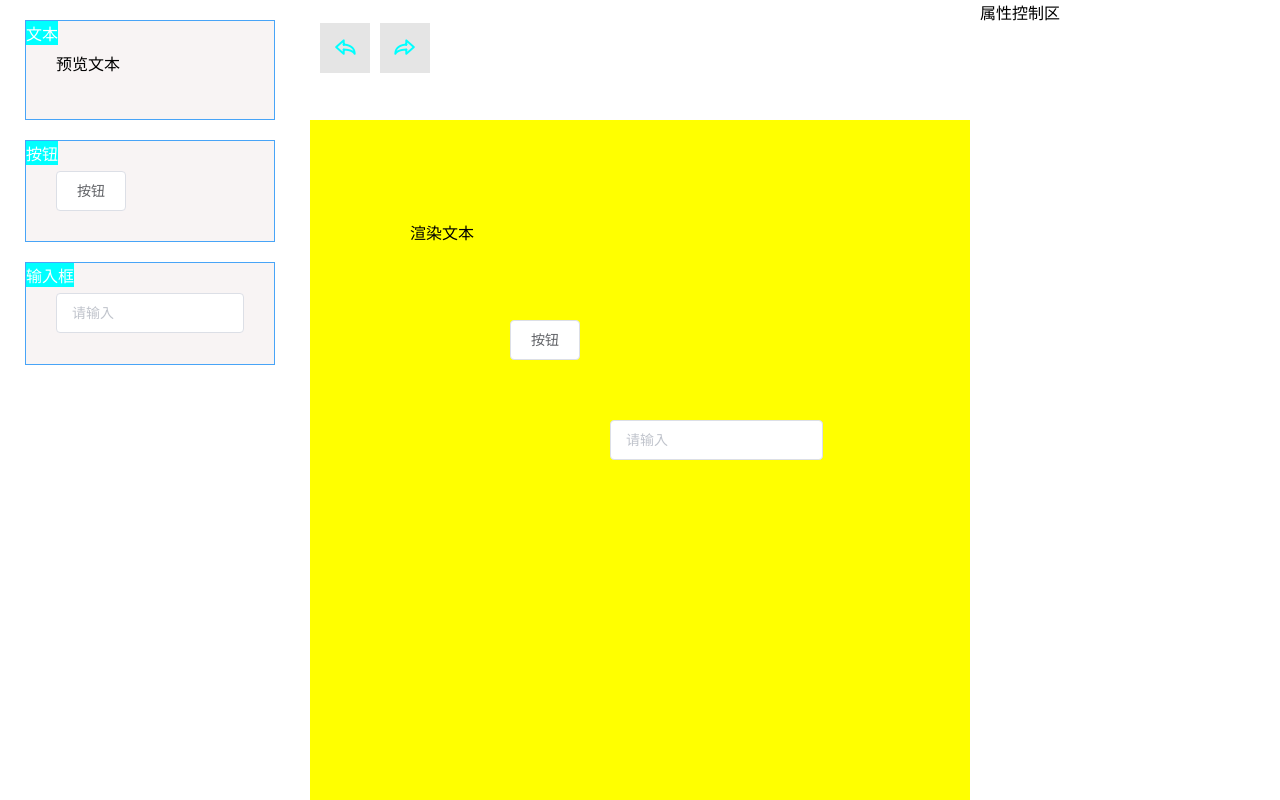
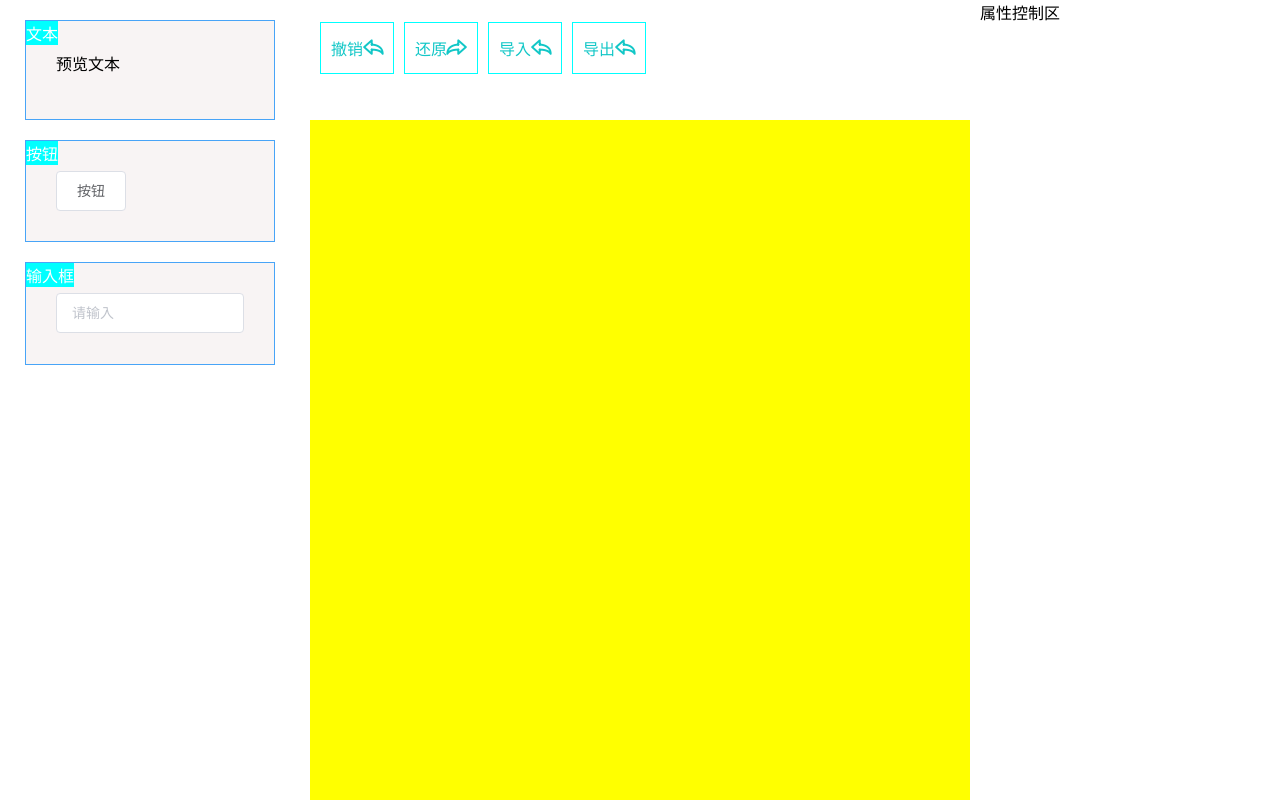
Before and after one commit to Cmingqiu/lowcode_vue3, a Vue app: page / in a window 1280 px wide. Built offline with nearby package versions, Linux system fonts and the light colour scheme.

Commit message:
新增导出

```diff
--- /dev/null
+++ b/src/components/Dialog.jsx
@@ -0,0 +1,59 @@
+import { createVNode, defineComponent, render, reactive } from 'vue';
+import { ElButton, ElDialog, ElInput } from 'element-plus';
+
+const DialogComponent = defineComponent({
+  props: {
+    option: Object
+  },
+  setup(props, ctx) {
+    const state = reactive({
+      isShow: false,
+      option: props.option //用户传入的属性
+    });
+
+    ctx.expose({
+      showDialog(option) {
+        state.isShow = true;
+        state.option = option;
+      }
+    });
+    return () => {
+      /* vue3中的插槽都是函数 */
+      return (
+        <ElDialog v-model={state.isShow} title={state.option.title}>
+          {{
+            default: () => (
+              <ElInput
+                type='textarea'
+                rows={10}
+                v-model={state.option.content}
+              />
+            ),
+            footer: () =>
+              state.option.footer && (
+                <div>
+                  <ElButton type='primary' onclick={confirm}>
+                    确定
+                  </ElButton>
+                  <ElButton onclick={cancel}>取消</ElButton>
+                </div>
+              )
+          }}
+        </ElDialog>
+      );
+    };
+  }
+});
+
+let vm;
+export function $dialog(option) {
+  if (!vm) {
+    let el = document.createElement('div');
+    vm = createVNode(DialogComponent, { option }); //创建组件的虚拟节点
+    document.body.appendChild((render(vm, el), el)); //render将虚拟节点渲染成真实节点 ，手动挂载组件到元素el上
+  }
+  let { showDialog } = vm.component.exposed;
+  showDialog(option);
+}
+
+export default $dialog;
--- a/src/json/data.json
+++ b/src/json/data.json
@@ -3,24 +3,5 @@
     "width": 800,
     "height": 800
   },
-  "blocks": [
-    {
-      "top": 100,
-      "left": 100,
-      "zIndex": 1,
-      "key": "text"
-    },
-    {
-      "top": 200,
-      "left": 200,
-      "zIndex": 1,
-      "key": "button"
-    },
-    {
-      "top": 300,
-      "left": 300,
-      "zIndex": 1,
-      "key": "input"
-    }
-  ]
+  "blocks": []
 }
--- a/src/packages/editor.jsx
+++ b/src/packages/editor.jsx
@@ -5,6 +5,7 @@ import useDrag from '../utils/drag';
 import useFocus from '../utils/useFocus';
 import useBlockDrag from '../utils/useBlockDrag';
 import useCommand from '../utils/useCommand';
+import $dialog from '../components/Dialog';
 
 export default defineComponent({
   props: { modelValue: Object },
@@ -56,6 +57,27 @@ export default defineComponent({
         label: '还原',
         class: 'icon-back restore',
         handle: commands.redo
+      },
+      {
+        label: '导入',
+        class: 'icon-back',
+        handle: () => {
+          $dialog({
+            title: '导入json使用',
+            content: '',
+            footer: true
+          });
+        }
+      },
+      {
+        label: '导出',
+        class: 'icon-back',
+        handle: () => {
+          $dialog({
+            title: '导出json使用',
+            content: JSON.stringify(data.value)
+          });
+        }
       }
     ];
 
@@ -63,11 +85,10 @@ export default defineComponent({
       <div class='editor'>
         <header>
           {buttons.map(btn => (
-            <i
-              title={btn.label}
-              class={['editor-btns', btn.class]}
-              onclick={btn.handle}
-            />
+            <div class='editor-btns' onclick={btn.handle}>
+              {btn.label}
+              <i title={btn.label} class={[btn.class]} />
+            </div>
           ))}
         </header>
         <aside>
--- a/src/style/editor.scss
+++ b/src/style/editor.scss
@@ -14,27 +14,27 @@
     .editor-btns {
       display: inline-block;
       text-align: center;
-      color: cyan;
-      font-size: 20px;
-      font-weight: bold;
-      width: 50px;
+      color: rgb(18, 199, 199);
+      border: 1px solid cyan;
+      padding: 0 10px;
       height: 50px;
       line-height: 50px;
       cursor: pointer;
-      background-color: rgba(0, 0, 0, 0.1);
-      transition: all 0.5s;
+      transition: all 0.3s;
       margin-left: 10px;
       // & + & {
       //   margin-left: 10px;
       // }
-
+      & > i {
+        font-size: 20px;
+        font-weight: bold;
+      }
       &:hover {
-        font-size: 25px;
-        background-color: rgba(0, 0, 0, 0.4);
+        // font-size: 25px;
       }
-
       //还原按钮
-      &.restore {
+      & > i.restore {
+        display: inline-block;
         transform: rotateY(180deg);
       }
     }
```
Also changed, not shown: src/App.vue (+11 -0 lines), 1 other file (tests, documents, lock files or other folders).
